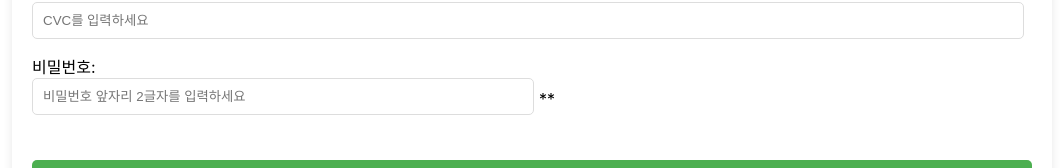
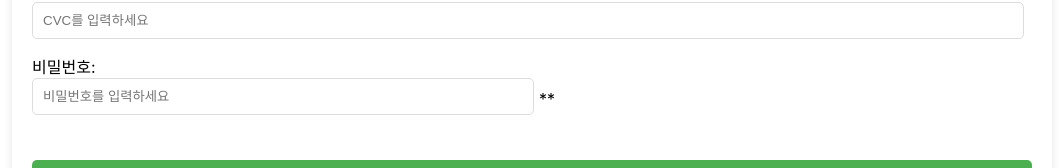
Before and after one commit to suddengithub/Y_FRONTEND, a React (Create React App) app: page /order in a window 1280 px wide. Shown: the part 1705-1873 px from the top of the page, without its empty margins (108-1171 px from the left). Built offline with nearby package versions, Linux system fonts and the light colour scheme.

Commit message:
중간점검2

```diff
--- a/src/components/Order.jsx
+++ b/src/components/Order.jsx
@@ -317,7 +317,7 @@ const Order = () => {
                 onChange={handlePaymentChange}
                 style={{ ...styles.input, width: "48%" }}
                 maxLength={2}
-                placeholder="비밀번호 앞자리 2글자를 입력하세요"
+                placeholder="비밀번호를 입력하세요"
                 required
               />
               <span style={styles.maskBox}> ** </span>
```
